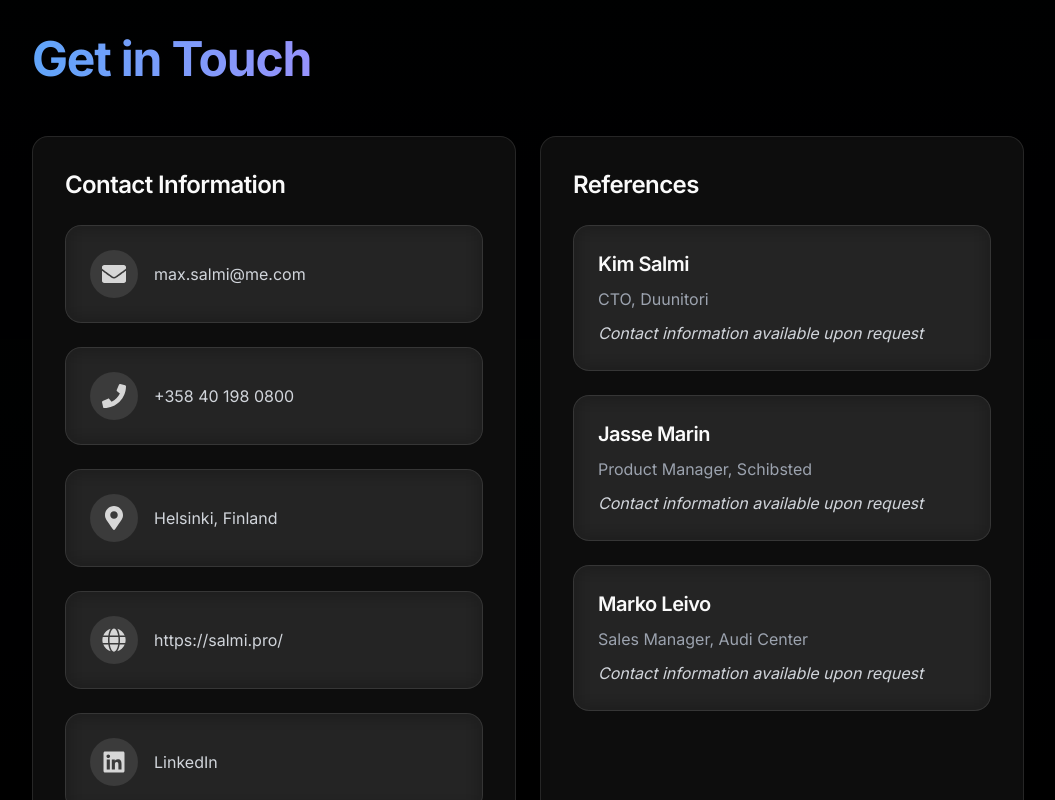
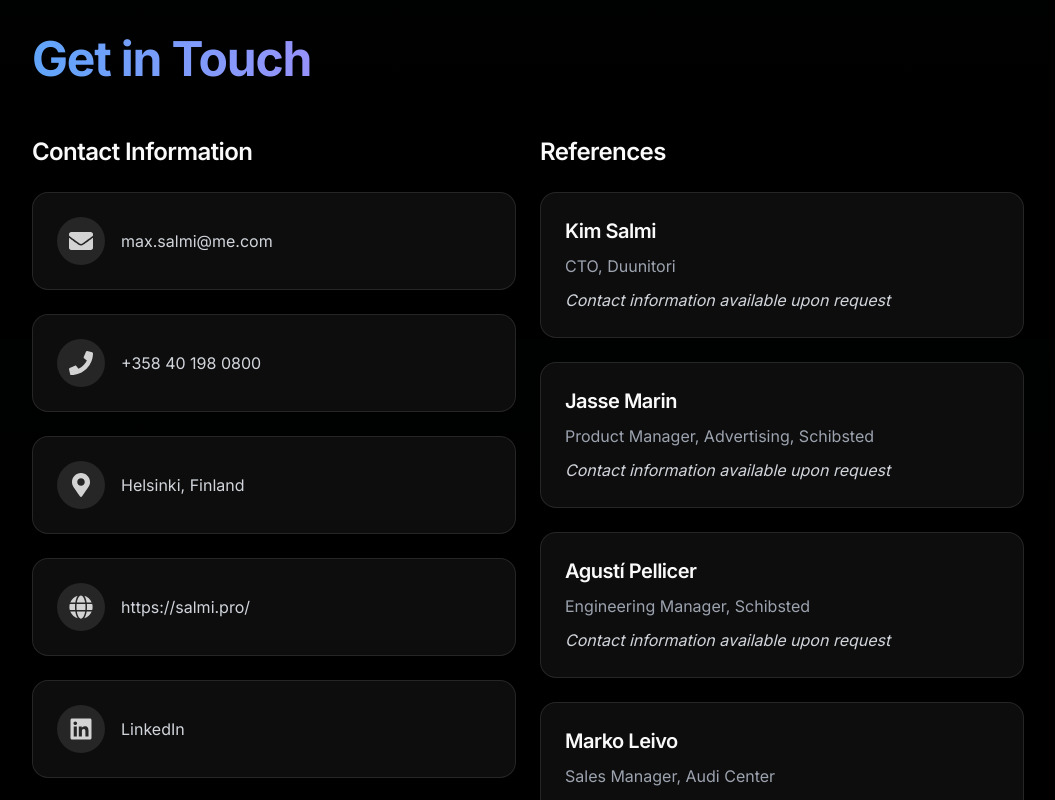
Before and after one commit to maex5/salmi-pro, a Next.js app: page / in a window 1280 px wide. Shown: the part 9060-9860 px from the top of the page, without its empty margins (112-1167 px from the left). Built offline with nearby package versions, Linux system fonts and the light colour scheme; no server answers.

Commit message:
Remove outer glass-card containers from contact and references sections

```diff
--- a/src/components/Contact.tsx
+++ b/src/components/Contact.tsx
@@ -52,7 +52,7 @@
       <div className="container mx-auto px-4 max-w-5xl">
         <h2 className="text-gradient text-left mb-12">Get in Touch</h2>
         <div className="grid grid-cols-1 md:grid-cols-2 gap-6">
-          <div className="glass-card p-8 animate-fade-in">
+          <div>
             <h3 className="text-2xl font-semibold mb-6 text-left">Contact Information</h3>
             <div className="space-y-6">
               <ContactInfo
@@ -87,7 +87,7 @@
             </div>
           </div>
 
-          <div className="glass-card p-8 animate-fade-in">
+          <div>
             <h3 className="text-2xl font-semibold mb-6 text-left">References</h3>
             <div className="space-y-6">
               <Reference
@@ -98,7 +98,13 @@
               />
               <Reference
                 name="Jasse Marin"
-                role="Product Manager"
+                role="Product Manager, Advertising"
+                company="Schibsted"
+                companyUrl="https://www.schibsted.com"
+              />
+              <Reference
+                name="Agustí Pellicer"
+                role="Engineering Manager"
                 company="Schibsted"
                 companyUrl="https://www.schibsted.com"
               />
```
